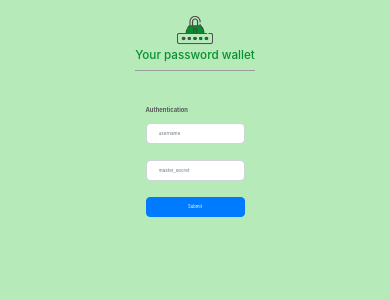
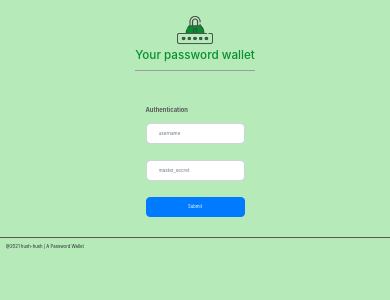
Before and after one commit to afraz-khan/hush-hush, a React (Create React App) app in the folder client/: page / in a window 390 px wide. Shown: the top 300 px of the page. Built offline with nearby package versions, Linux system fonts and the light colour scheme.

Commit message:
token storage done.

```diff
--- a/client/src/App.css
+++ b/client/src/App.css
@@ -81,3 +81,45 @@
 	border-top: 0.2vw solid #9b9b9b;
   margin: 1vw 0; padding: 0;
 }
+
+.spinner-grow{
+	margin-top: 1vw;
+	margin-bottom: 4.7vw;
+	width: 3vw;
+	height: 3vw;
+	display: none;
+}
+
+footer {
+	position: fixed;
+  bottom: 0px;
+  left: 0px;
+  right: 0px;
+  margin-bottom: 0px;
+  padding: 1.5%;
+  font-size: 1.1vw;
+  border-top: 1px solid #575757;
+}
+
+footer ul {
+  display: inline;
+  list-style-type: none;
+  margin: 0;
+  padding: 0;
+  overflow: hidden;
+}
+
+footer li {
+  float: right;
+  margin-right: 5%;
+}
+footer li:hover {
+  cursor: pointer;
+}
+
+@media screen and (max-width: 950px) {
+  footer {
+		position:relative;
+		margin-top: 5vw;
+	}
+}
--- a/client/src/App.js
+++ b/client/src/App.js
@@ -2,11 +2,12 @@ import cardano from './cardano.png';
 import './App.css';
 import { BrowserRouter, Route, Switch } from 'react-router-dom';
 import Dashboard from './components/Dashboard';
-import { useState } from 'react';
 import Login from './components/Login';
+import useToken from './components/useToken';
 
 function App() {
-	const [token, setToken] = useState();
+	const { token, setToken } = useToken();
+
   if(!token) {
     return <Login setToken={setToken} />
   }
--- /dev/null
+++ b/client/src/components/Footer.js
@@ -0,0 +1,36 @@
+// import twitter from '../images/twitter.png'
+// import dev from '../images/dev.png'
+// import mmm from '../images/mmm.png'
+// import github from '../images/github.png'
+
+function Footer() {
+  return (
+    <footer>
+      @2021 hush-hush | A Password Wallet
+      {/* <ul>
+        <li>
+          <a href="https://twitter.com/afrazkhan_">
+            <img className="social-icon" src={twitter} alt="twitter link" />
+          </a>
+        </li>
+        <li>
+          <a href="https://github.com/afraz-khan">
+            <img className="social-icon" src={github} alt="github link" />
+          </a>
+        </li>
+        <li>
+          <a href="https://mmm.page/afrazkhan.main">
+            <img className="social-icon" src={mmm} alt="mmm link" />
+          </a>
+        </li>
+        <li>
+          <a href="https://dev.to/afrazkhan">
+            <img className="social-icon" src={dev} alt="dev.to link" />
+          </a>
+        </li>
+      </ul> */}
+    </footer>
+  )
+}
+
+export default Footer
--- a/client/src/components/Login.js
+++ b/client/src/components/Login.js
@@ -1,41 +1,27 @@
-import React, { useState} from 'react';
+import React, { useRef, useState} from 'react';
 import logo from '../images/logo64.png';
-
-async function auth(credentials) {
-	return fetch('/auth', {
-		method: 'POST',
-		headers: {
-			'Content-Type': 'application/json'
-		},
-		body: JSON.stringify(credentials)
-	})
-		.then(data => data.json())
- }
+import Footer from './Footer';
+import {login} from '../js/util';
 
 export default function Login({setToken}) {
 	const [username, setUsername] = useState();
 	const [master_secret, setMasterSecret] = useState();
+	const spinnerRef = useRef(null);
 
 	const handleSubmit = async e => {
+		spinnerRef.current.style.display = 'block'
 		e.preventDefault();
 
-		if(username && master_secret){
-			const data = await auth({
+		await login([
 			username,
-				master_secret
-			});
-
-			if(data.status_code === 200){
-				setToken(data.message);
-				return
-			}
-			alert(data.message)
-			return
-		}
-		alert('Please provide me with complete info 🙂.')
+			master_secret,
+			spinnerRef,
+			setToken
+		])
 	}
 
 	return(
+		<div>
 			<div className="login-wrapper">
 				<header>
 					<div className='login-header' >
@@ -44,19 +30,21 @@ export default function Login({setToken}) {
 						<hr></hr>
 					</div>
 				</header>
-		{/* <h3>Authentication</h3> */}
 				<form onSubmit={handleSubmit} >
 					<div className="form-group" >
 						<label>Authentication</label>
-				<input type='text' class="form-control" onChange={e=>setUsername(e.target.value)} id="usernameInput" aria-describedby="usernameHelp" placeholder="username"/>
-				{/* <small id="usernameHelp" class="form-text text-muted">We'll never share your email with anyone else.</small> */}
+						<input type='text' className="form-control" onChange={e=>setUsername(e.target.value)} id="usernameInput" aria-describedby="usernameHelp" placeholder="username"/>
 					</div>
 					<div className="form-group">
-				{/* <label for="masterSecretInput">Master Secret	</label> */}
-				<input type="password" class="form-control" onChange={e=>setMasterSecret(e.target.value)} id="masterSecretInput" placeholder="master_secret"/>
+						<input type="password" className="form-control" onChange={e=>setMasterSecret(e.target.value)} id="masterSecretInput" placeholder="master_secret"/>
 					</div>
-			<button type="submit" class="btn btn-primary btn-block">Submit</button>
+					<button type="submit" className="btn btn-primary btn-block">Submit</button>
 				</form>
+				<div ref={spinnerRef} className="spinner-grow text-success" role="status">
+					<span className	="sr-only">Loading...</span>
+				</div>
+			</div>
+			<Footer></Footer>
 		</div>
   )
 }
--- /dev/null
+++ b/client/src/components/useToken.js
@@ -0,0 +1,21 @@
+import { useState } from 'react';
+
+export default function useToken() {
+  const getToken = () => {
+    const tokenString = sessionStorage.getItem('token');
+    const userToken = JSON.parse(tokenString);
+    return userToken?.token
+  };
+
+  const [token, setToken] = useState(getToken());
+
+  const saveToken = userToken => {
+    sessionStorage.setItem('token', JSON.stringify(userToken));
+    setToken(userToken.token);
+  };
+
+  return {
+    setToken: saveToken,
+    token
+  }
+}
--- /dev/null
+++ b/client/src/js/service.js
@@ -0,0 +1,17 @@
+
+async function auth(credentials) {
+	return fetch('/auth', {
+		method: 'POST',
+		headers: {
+			'Content-Type': 'application/json'
+		},
+		body: JSON.stringify(credentials)
+	})
+		.then(response => response)
+		.catch(err => {
+			console.error(err);
+			throw new Error('Something bad happened while queueing your request 😢.');
+		})
+ }
+
+ export {auth}
--- /dev/null
+++ b/client/src/js/util.js
@@ -0,0 +1,33 @@
+import {auth} from './service';
+
+async function login(params){
+	const [username, master_secret, spinnerRef, setToken] = params;
+
+	try {
+		if(username && master_secret){
+
+			const data = await auth({
+				username,
+				master_secret
+			});
+			const respObj = await data.json();
+
+			if(respObj.status_code === 200){
+				setToken({
+					token: data.headers.get('Authorization')
+				});
+				return
+			}
+			throw new Error(respObj.message)
+		}
+		throw new Error('Please provide me with complete info 🙂.')
+	} catch (error) {
+
+		setTimeout(()=>{
+			alert(error.message);
+			spinnerRef.current.style.display = 'none'
+		}, 1000)
+	}
+}
+
+export {login}
```
Lines whose indentation alone changed are shown as unchanged.
